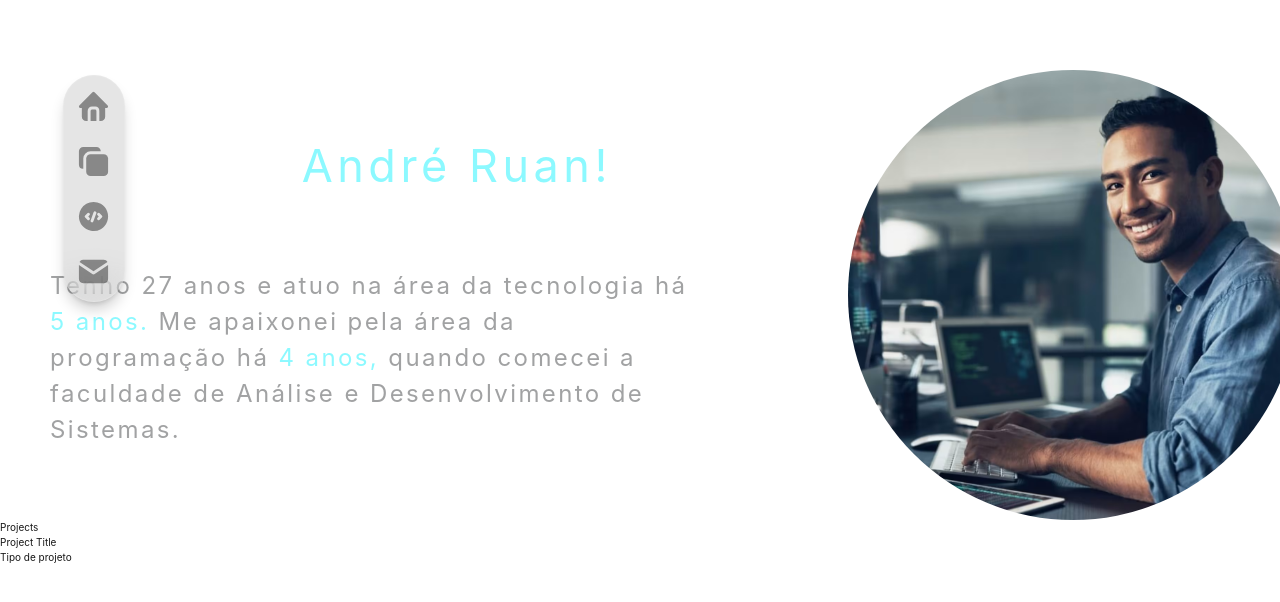
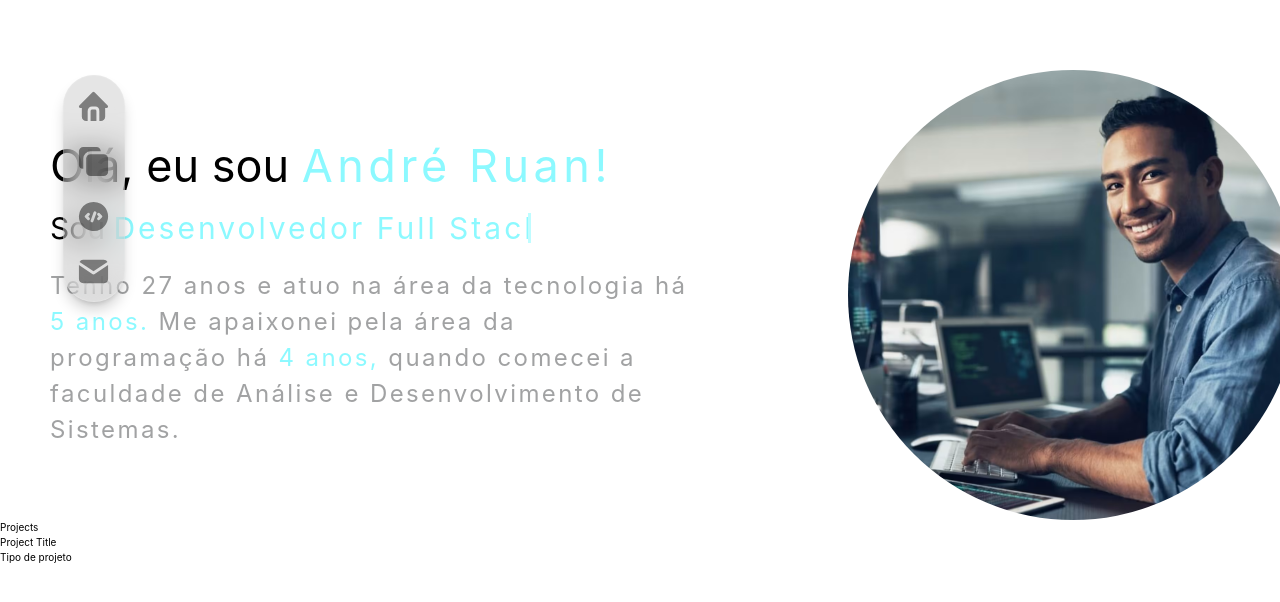
Before and after one commit to Ruan-andre/projeto-portfolio, a Next.js app: page / in a window 1280 px wide. Shown: the top 602 px of the page. Built offline with nearby package versions, Linux system fonts and the light colour scheme.

Commit message:
Feat: Adiciona efeito de digitação no texto do título profissional

```diff
--- a/src/app/globals.css
+++ b/src/app/globals.css
@@ -2,21 +2,21 @@
 
 :root {
   --background: #ffffff;
-  --foreground: #171717;
+  --foreground: black;
   --special-color: #8cf9ff;
 }
 
-@theme inline {
+/* @theme inline {
   --color-background: var(--background);
   --color-foreground: var(--foreground);
   --font-sans: var(--font-geist-sans);
   --font-mono: var(--font-geist-mono);
-}
+} */
 
 @media (prefers-color-scheme: dark) {
   :root {
     --background: #15161a;
-    --foreground: #ededed;
+    --foreground: #ffffff;
   }
 }
 
@@ -38,6 +38,30 @@ body {
   .custom-shadow {
     box-shadow: 0 0 50px var(--special-color);
   }
+
+  .text-animation span {
+    display: inline-block;
+    vertical-align: bottom;
+    white-space: nowrap;
+    overflow: hidden;
+    border-right: 3px solid var(--special-color); /* Cursor */
+    animation: typing 1.5s steps(30, end) 1 forwards, cursor 0.6s infinite;
+  }
+
+  @keyframes cursor {
+    50% {
+      border-right-color: transparent;
+    }
+  }
+
+  @keyframes typing {
+    from {
+      width: 0;
+    }
+    to {
+      width: 59%;
+    }
+  }
 }
 
 @layer utilities {
--- a/src/app/page.tsx
+++ b/src/app/page.tsx
@@ -27,12 +27,15 @@ export default function Home() {
         className="container max-w-fit mx-auto grid grid-cols-[60%_40%] items-center gap-[9rem] m-auto pt-[7rem]"
       >
         <div className="flex flex-col gap-y-10">
-          <h1 className="text-7xl text-[#ffffff]">
+          <h1 className="text-7xl">
             Olá, eu sou{" "}
             <span className="special-color tracking-widest">André Ruan!</span>
           </h1>
-          <h2 className="text-5xl text-[#ffffff] text-animation">
-            Sou <span className="special-color tracking-widest"></span>
+          <h2 className="text-5xl text-animation">
+            Sou{" "}
+            <span className="special-color tracking-widest">
+              Desenvolvedor Full Stack
+            </span>
           </h2>
           <p className="max-w-5xl text-[2.4rem] text-[#a1a2a3] tracking-widest">
             Tenho {GetDate(new Date("1997-09-18"), "Y", true)} anos e atuo na
```
